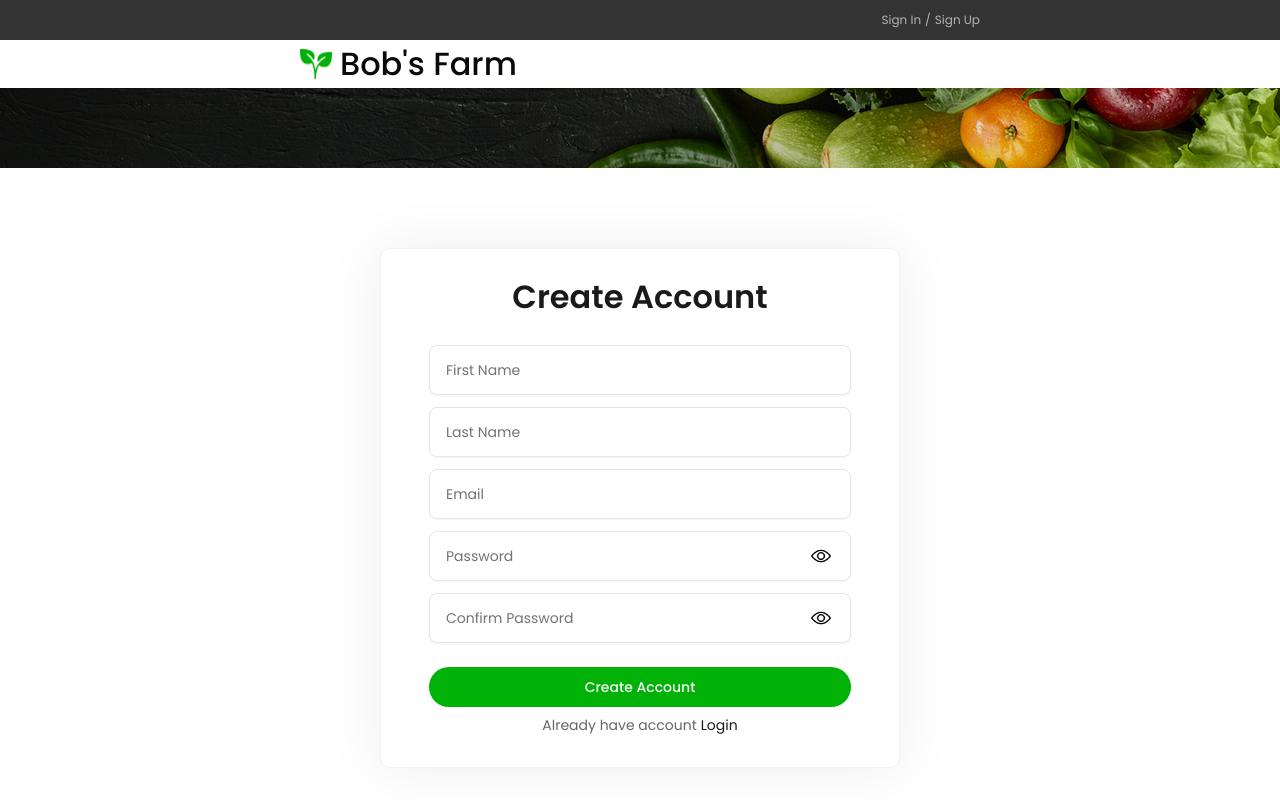
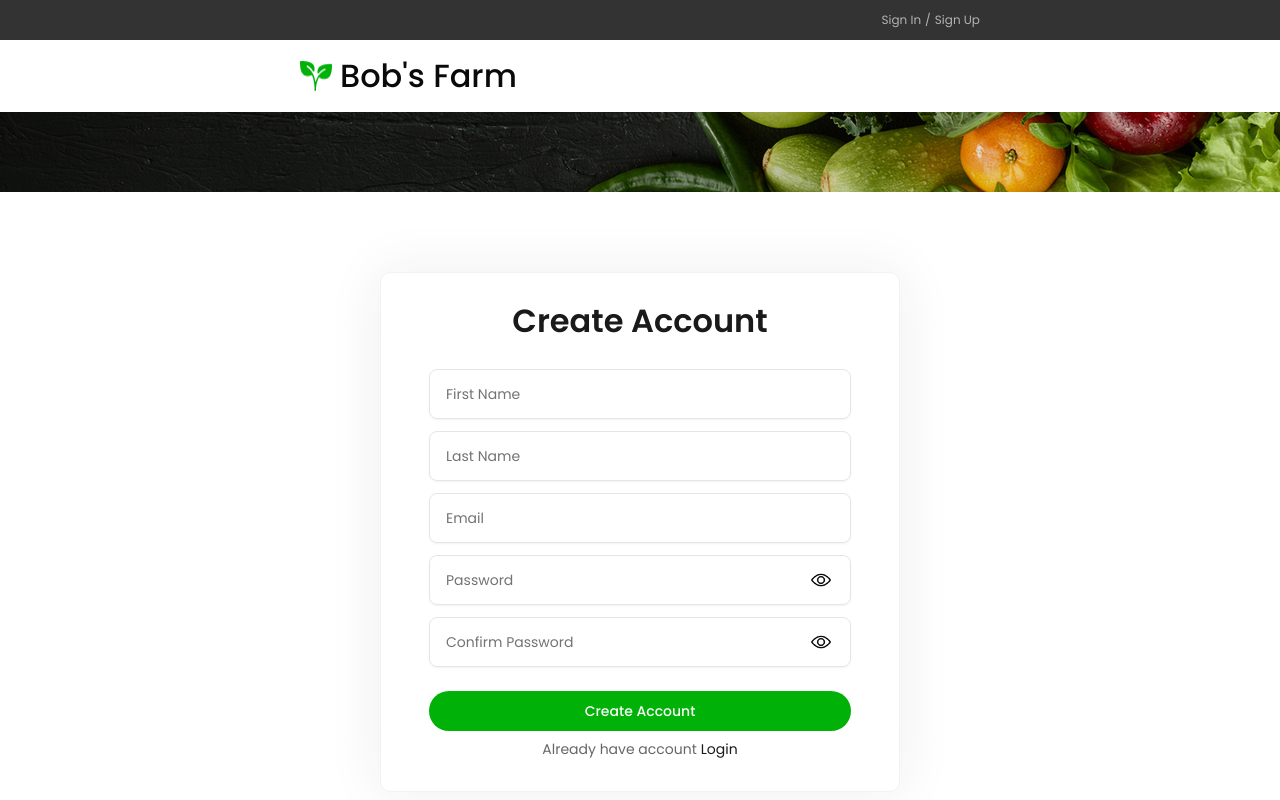
Before and after one commit to luisSalazar8/corn-store, a React (Vite) app in the folder frontend/: page /register in a window 1280 px wide. Shown: the top 800 px of the page. Built offline with nearby package versions, Linux system fonts and the light colour scheme; no server answers.

Commit message:
feat: icon and header style

```diff
--- a/frontend/index.html
+++ b/frontend/index.html
@@ -2,7 +2,7 @@
 <html lang="en">
   <head>
     <meta charset="UTF-8" />
-    <link rel="icon" type="image/svg+xml" href="/vite.svg" />
+    <link rel="icon" type="image/png" href="/Icon.png" />
     <meta name="viewport" content="width=device-width, initial-scale=1.0" />
     <title>Bob's Farm</title>
   </head>
--- a/frontend/src/features/Header.tsx
+++ b/frontend/src/features/Header.tsx
@@ -57,7 +57,7 @@ const Header = () => {
           )}
         </div>
       </div>
-      <div className="px-75 flex items-center gap-2">
+      <div className="px-75 flex items-center gap-2 py-3">
         <img src={Icon} alt="logo" className="size-[32px]" />
         <span className="text-3.5xl font-medium">Bob's Farm</span>
       </div>
```
Also changed, not shown: frontend/public/Icon.png (added).
